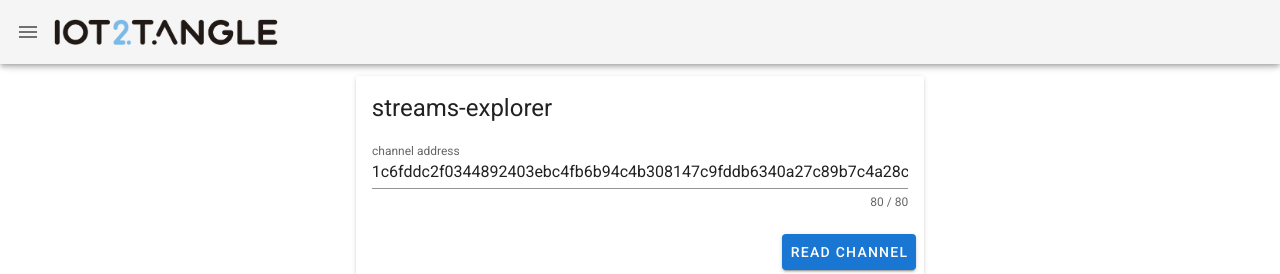
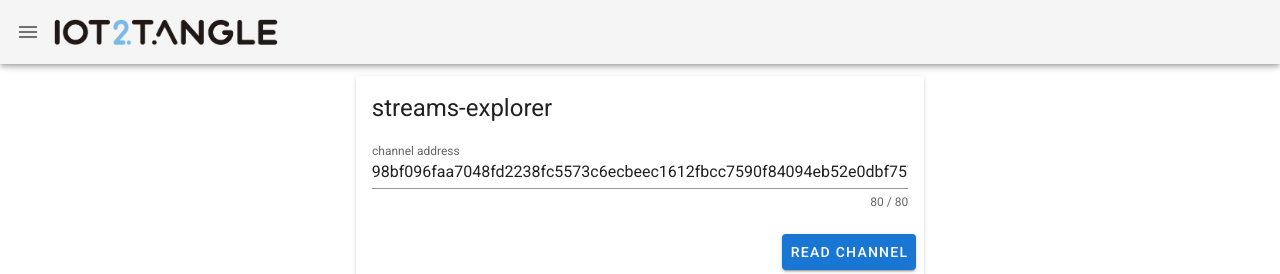
Before and after one commit to iot2tangle/streams-explorer, a Nuxt app: page / in a window 1280 px wide. Shown: the top 274 px of the page. Built offline with nearby package versions, Linux system fonts and the light colour scheme.

Commit message:
add new channel address

```diff
--- a/pages/index.vue
+++ b/pages/index.vue
@@ -75,7 +75,7 @@ export default {
     allowSpaces: false,
     max: 80,
     model:
-      "1c6fddc2f0344892403ebc4fb6b94c4b308147c9fddb6340a27c89b7c4a28c390000000000000000",
+      "98bf096faa7048fd2238fc5573c6ecbeec1612fbcc7590f84094eb52e0dbf7570000000000000000",
   }),
   computed: {
     rules() {
```
